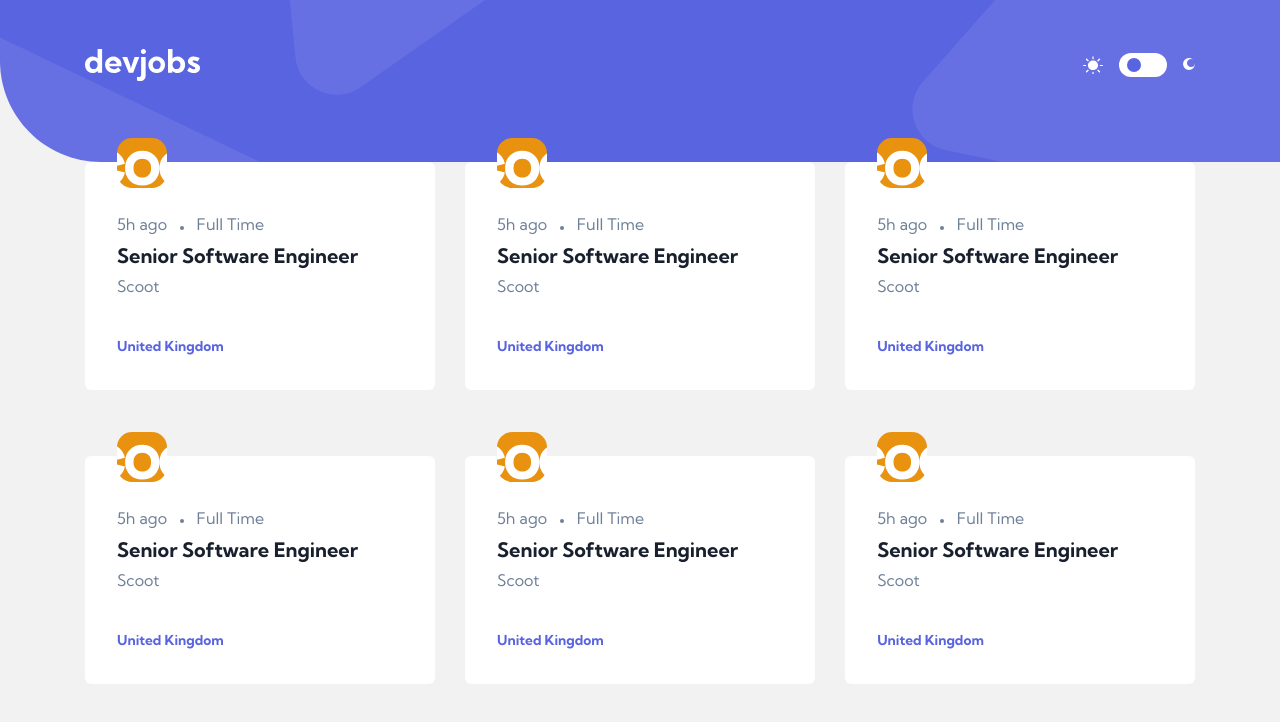
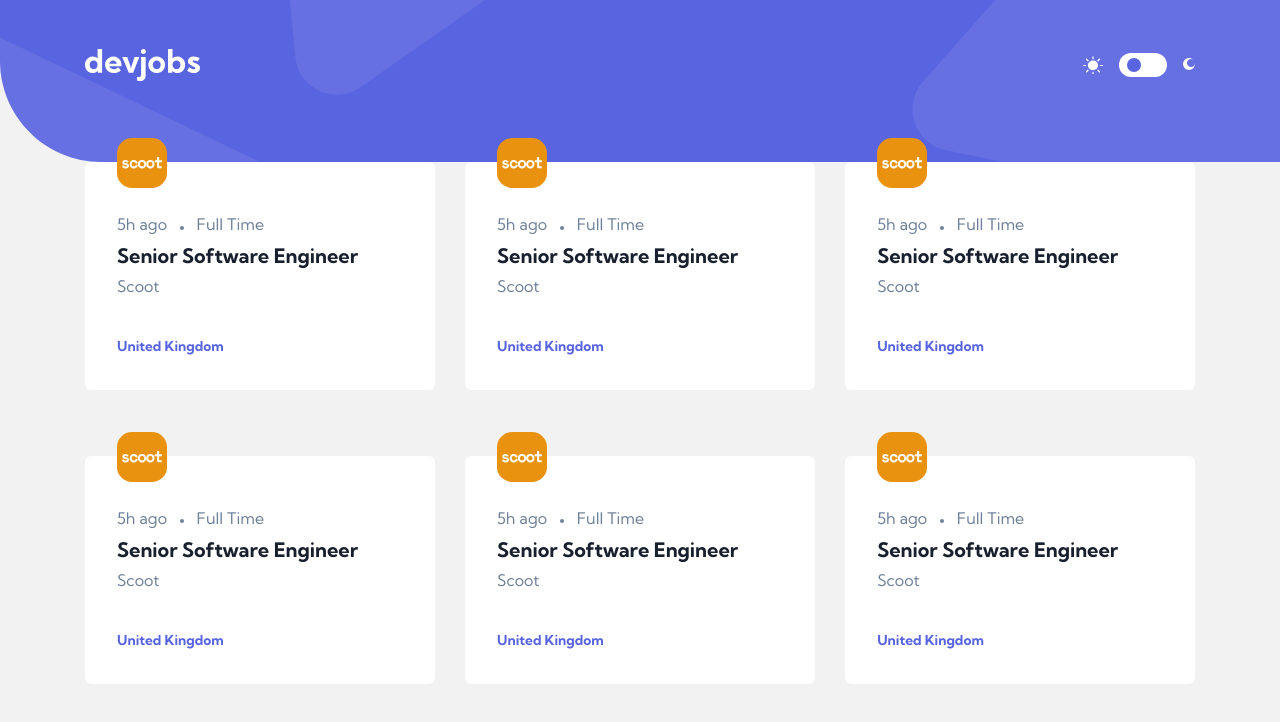
Before and after one commit to cwasi/devjobs-web-app, a website: page index.html in a window 1280 px wide. Shown: the top 722 px of the page. Drawn offline with Linux system fonts and the light colour scheme.

Commit message:
change object fit value in _icons

```diff
--- a/src/sass/component/_icons.scss
+++ b/src/sass/component/_icons.scss
@@ -1,7 +1,7 @@
 .icon {
   width: 100%;
   height: 100%;
-  object-fit: cover;
+  object-fit: none;
 
   &__sun-box {
     width: 1.25rem;
```
Also changed, not shown: src/css/style.css.
